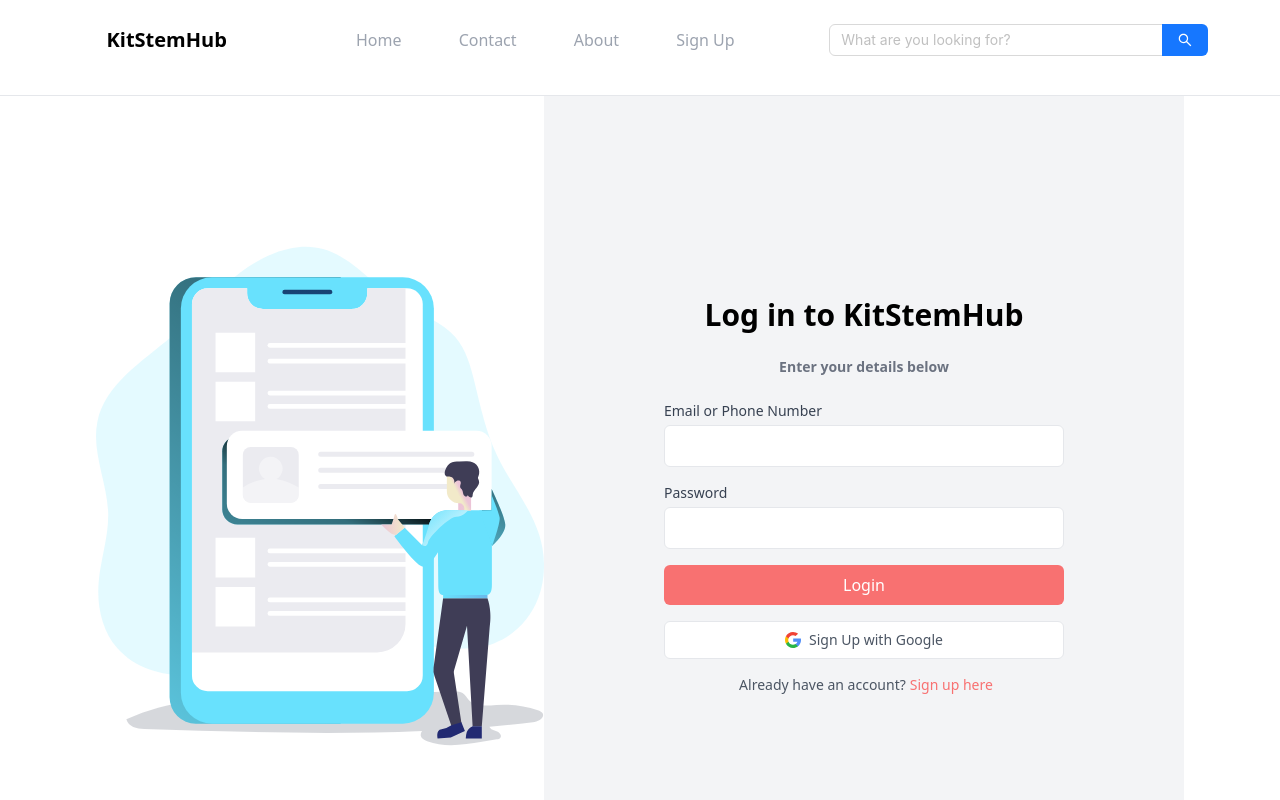
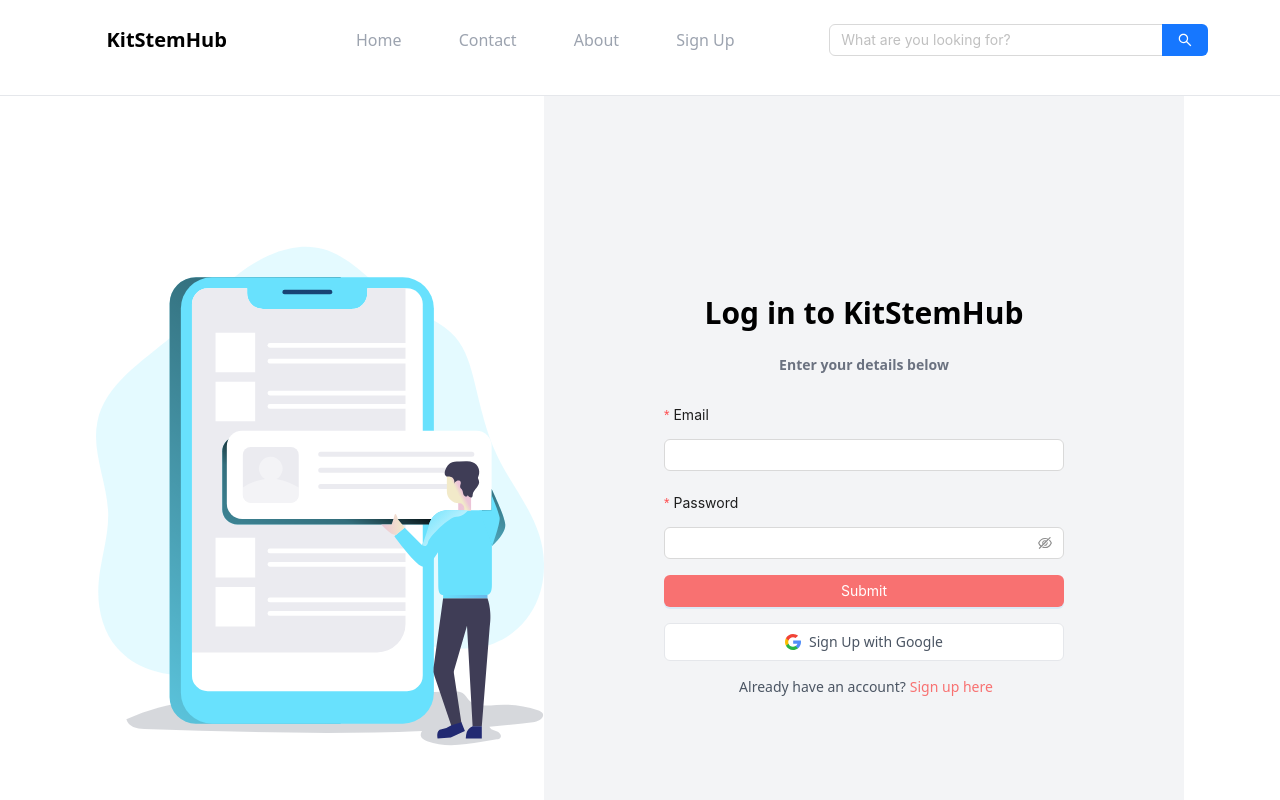
Before and after one commit to LMKhoa123/KitStemHub-FE-Customer, a React (Vite) app in the folder KitStemHub-Customer/: page /loginpage in a window 1280 px wide. Shown: the top 800 px of the page. Built offline with nearby package versions, Linux system fonts and the light colour scheme.

Commit message:
update login

```diff
--- a/KitStemHub-Customer/package.json
+++ b/KitStemHub-Customer/package.json
@@ -12,6 +12,8 @@
   "dependencies": {
     "@ant-design/icons": "^5.4.0",
     "antd": "^5.20.6",
+    "axios": "^1.7.7",
+    "firebase": "^10.13.2",
     "react": "^18.3.1",
     "react-dom": "^18.3.1",
     "react-router-dom": "^6.26.2"
--- a/KitStemHub-Customer/src/components/login/login/LoginInput.jsx
+++ b/KitStemHub-Customer/src/components/login/login/LoginInput.jsx
@@ -1,4 +1,40 @@
+import { GoogleAuthProvider, signInWithPopup } from "firebase/auth";
+import { auth, googleProvider } from "../../../config/firebase";
+import { Button, Form, Input } from "antd";
+import api from "../../../config/axios";
+import { useNavigate } from "react-router-dom";
+
 function LoginInput() {
+  const navigate = useNavigate();
+  const handleLoginGoogle = () => {
+    signInWithPopup(auth, googleProvider)
+      .then((result) => {
+        // This gives you a Google Access Token. You can use it to access the Google API.
+        const credential = GoogleAuthProvider.credentialFromResult(result);
+        console.log(credential);
+      })
+      .catch((error) => {
+        console.log(error);
+      });
+  };
+  const handleOnFinish = async (values) => {
+    // console.log("Success", values);
+    try {
+      // /gửi request đến server vaf kèm values cua  form
+      const response = await api.post("User/Login", values);
+      console.log(response.data);
+      const { token } = response.data;
+      localStorage.setItem("token", token); //need to save in an other place
+      navigate("/");
+    } catch (err) {
+      console.log(err);
+      alert(err.response.data);
+    }
+  };
+  const handleOnFinishFailed = (errorInfo) => {
+    console.log("Failed", errorInfo);
+  };
+
   return (
     <>
       <main className="flex justify-center min-h-screen">
@@ -18,52 +54,71 @@
               Enter your details below
             </h1>
 
-            {/* <div className="mt-4 text-sm text-gray-600 text-center">
-              <p> With email</p>
-            </div> */}
-            <form action="#" method="POST" className="space-y-4">
-              <div>
-                <label
-                  htmlFor="email"
-                  className="block text-sm font-medium text-gray-700"
+            <Form
+              className="space-y-4"
+              labelCol={{
+                span: 24,
+              }}
+              wrapperCol={{
+                span: 24,
+              }}
+              style={{
+                maxWidth: 600,
+              }}
+              initialValues={{
+                remember: true,
+              }}
+              onFinish={handleOnFinish}
+              onFinishFailed={handleOnFinishFailed}
+              autoComplete="true"
+            >
+              <Form.Item
+                label="Email"
+                name="email"
+                rules={[
+                  {
+                    required: true,
+                    message: "Please input your email!",
+                  },
+                ]}
+                className="mb-1"
+              >
+                <Input />
+              </Form.Item>
+
+              <Form.Item
+                label="Password"
+                name="password"
+                rules={[
+                  {
+                    required: true,
+                    message: "Please input your password!",
+                  },
+                ]}
+              >
+                <Input.Password />
+              </Form.Item>
+
+              <Form.Item
+                wrapperCol={{
+                  span: 24,
+                }}
+              >
+                <Button
+                  type="primary"
+                  htmlType="submit"
+                  className="w-full bg-red-400 text-white hover:!bg-red-600 focus:bg-black focus:outline-none focus:ring-2 focus:ring-offset-2 focus:ring-gray-900 transition-colors duration-300"
                 >
-                  Email or Phone Number
-                </label>
-                <input
-                  type="text"
-                  id="email"
-                  name="email"
-                  className="mt-1 p-2 w-full border rounded-md focus:border-gray-200 focus:outline-none focus:ring-2 focus:ring-offset-2 focus:ring-gray-300 transition-colors duration-300"
-                />
-              </div>
-              <div>
-                <label
-                  htmlFor="password"
-                  className="block text-sm font-medium text-gray-700"
-                >
-                  Password
-                </label>
-                <input
-                  type="password"
-                  id="password"
-                  name="password"
-                  className="mt-1 p-2 w-full border rounded-md focus:border-gray-200 focus:outline-none focus:ring-2 focus:ring-offset-2 focus:ring-gray-300 transition-colors duration-300"
-                />
-              </div>
-              <div>
-                <button
-                  type="submit"
-                  className="w-full bg-red-400 text-white p-2 rounded-md hover:bg-red-600 focus:bg-black focus:outline-none focus:ring-2 focus:ring-offset-2 focus:ring-gray-900 transition-colors duration-300"
-                >
-                  Login
-                </button>
-              </div>
-            </form>
-            <div className="mt-4 flex flex-col lg:flex-row items-center justify-between">
+                  Submit
+                </Button>
+              </Form.Item>
+            </Form>
+            <div className="mt-4 flex flex-col lg:flex-row items-center justify-between w-full">
               <div className="w-full  mb-2 lg:mb-0">
                 <button
                   type="button"
                   className="w-full flex justify-center items-center gap-2 bg-white text-sm text-gray-600 p-2 rounded-md hover:bg-gray-50 border border-gray-200 focus:outline-none focus:ring-2 focus:ring-offset-2 focus:ring-gray-200 transition-colors duration-300"
+                  onClick={handleLoginGoogle}
                 >
                   <svg
                     xmlns="http://www.w3.org/2000/svg"
--- a/KitStemHub-Customer/src/components/login/navbar/Navbar.jsx
+++ b/KitStemHub-Customer/src/components/login/navbar/Navbar.jsx
@@ -1,6 +1,7 @@
 import React, { useState } from "react";
 import { MenuOutlined } from "@ant-design/icons";
 import { Input, Menu, Drawer } from "antd";
+import { Link } from "react-router-dom";
 const { Search } = Input;
 
 const onSearch = (value) => console.log(value);
@@ -66,11 +67,13 @@
                 About
               </a>
             </li>
-            <li className="kt-menu-item">
-              <a href="#" className="">
-                Sign Up
-              </a>
-            </li>
+            <Link to={"/signuppage"}>
+              <li className="kt-menu-item">
+                <a href="#" className="">
+                  Sign Up
+                </a>
+              </li>
+            </Link>
           </ul>
 
           {/* Desktop Search */}
--- /dev/null
+++ b/KitStemHub-Customer/src/config/axios.jsx
@@ -0,0 +1,24 @@
+import axios from "axios";
+const baseUrl = "http://54.66.193.22:5000/api/";
+
+const config = {
+  baseUrl: baseUrl,
+};
+
+const api = axios.create(config);
+
+api.defaults.baseURL = baseUrl;
+
+// handle before call API
+const handleBefore = (config) => {
+  // handle hành động trước khi call API
+
+  // lấy ra cái token và đính kèm theo cái request
+  const token = localStorage.getItem("token")?.replaceAll('"', "");
+  config.headers["Authorization"] = `Bearer ${token}`;
+  return config;
+};
+
+api.interceptors.request.use(handleBefore, null);
+
+export default api;
--- /dev/null
+++ b/KitStemHub-Customer/src/config/firebase.js
@@ -0,0 +1,24 @@
+// Import the functions you need from the SDKs you need
+import { initializeApp } from "firebase/app";
+import { GoogleAuthProvider } from "firebase/auth";
+import { getAuth } from "firebase/auth";
+// TODO: Add SDKs for Firebase products that you want to use
+// https://firebase.google.com/docs/web/setup#available-libraries
+
+// Your web app's Firebase configuration
+// For Firebase JS SDK v7.20.0 and later, measurementId is optional
+const firebaseConfig = {
+  apiKey: "AIzaSyDyJJZRdY0o_ADxpbomop1B3iNLbtQnsRs",
+  authDomain: "loginkitstem.firebaseapp.com",
+  projectId: "loginkitstem",
+  storageBucket: "loginkitstem.appspot.com",
+  messagingSenderId: "953447545464",
+  appId: "1:953447545464:web:d8aba810ce65c557040b8d",
+  measurementId: "G-Z9KQJHVFFZ",
+};
+
+// Initialize Firebase
+const app = initializeApp(firebaseConfig);
+const googleProvider = new GoogleAuthProvider();
+const auth = getAuth();
+export { googleProvider, auth };
```
Also changed, not shown: 1 other file (tests, documents, lock files or other folders).
